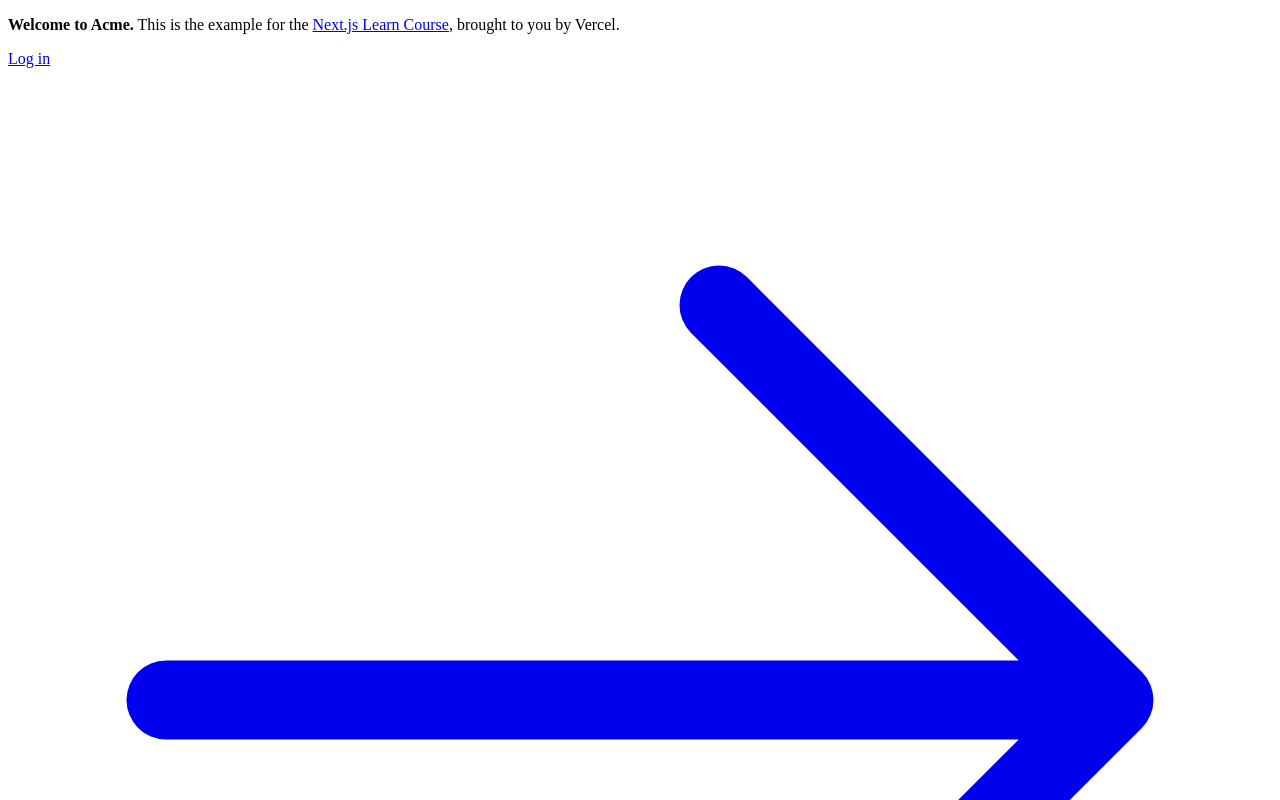
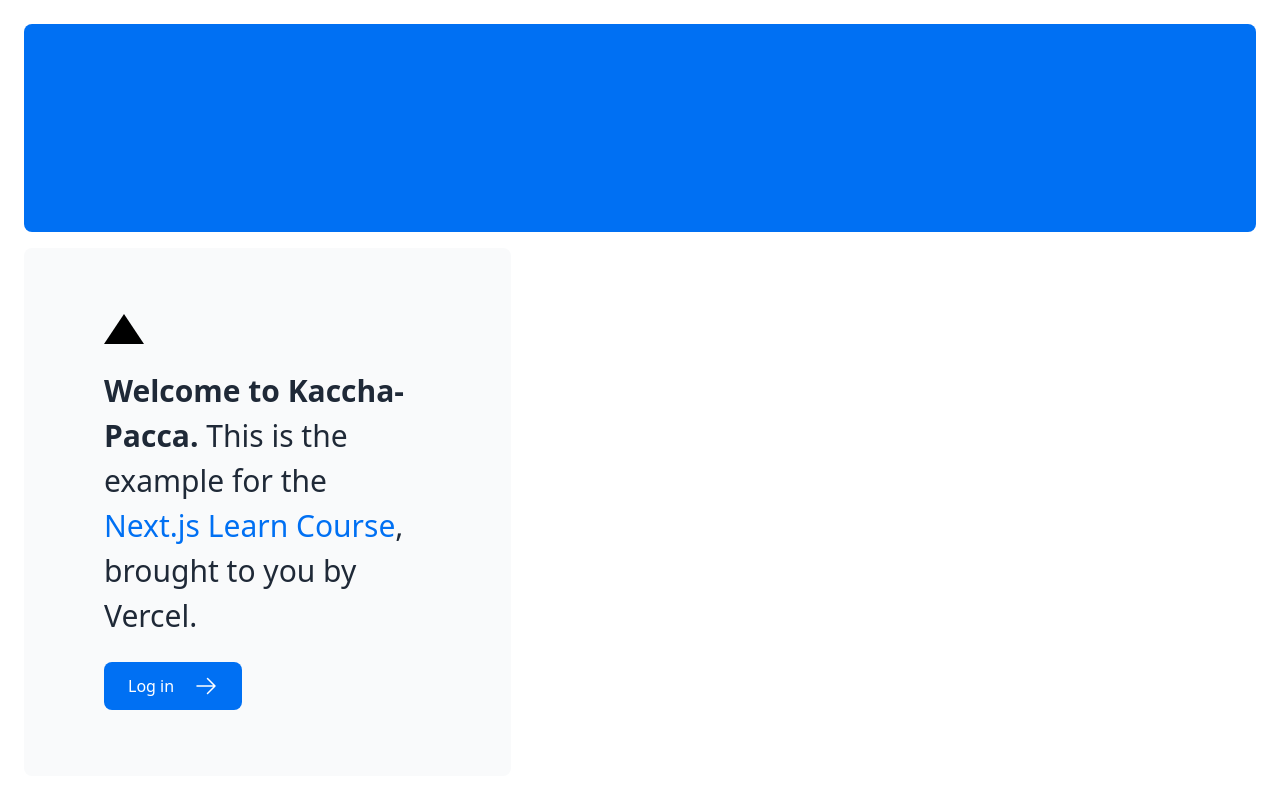
Before and after one commit to gauravbharat/next-kaccha-pacca-invoices, a Next.js app: page / in a window 1280 px wide. Shown: the top 800 px of the page. Built offline with nearby package versions, Linux system fonts and the light colour scheme.

Commit message:
import global css to layout starter file

```diff
--- a/app/layout.tsx
+++ b/app/layout.tsx
@@ -1,3 +1,5 @@
+import '@/app/ui/global.css';
+
 export default function RootLayout({
   children,
 }: {
--- a/app/page.tsx
+++ b/app/page.tsx
@@ -10,8 +10,10 @@
       </div>
       <div className="mt-4 flex grow flex-col gap-4 md:flex-row">
         <div className="flex flex-col justify-center gap-6 rounded-lg bg-gray-50 px-6 py-10 md:w-2/5 md:px-20">
+          <div className="h-0 w-0 border-b-[30px] border-l-[20px] border-r-[20px] border-b-black border-l-transparent border-r-transparent" />
           <p className={`text-xl text-gray-800 md:text-3xl md:leading-normal`}>
-            <strong>Welcome to Acme.</strong> This is the example for the{' '}
+            <strong>Welcome to Kaccha-Pacca.</strong> This is the example for
+            the{' '}
             <a href="https://nextjs.org/learn/" className="text-blue-500">
               Next.js Learn Course
             </a>
--- a/app/ui/acme-logo.tsx
+++ b/app/ui/acme-logo.tsx
@@ -7,7 +7,7 @@
       className={`${lusitana.className} flex flex-row items-center leading-none text-white`}
     >
       <GlobeAltIcon className="h-12 w-12 rotate-[15deg]" />
-      <p className="text-[44px]">Acme</p>
+      <p className="text-[44px]">Kaccha-Pacca</p>
     </div>
   );
 }
--- a/app/ui/invoices/status.tsx
+++ b/app/ui/invoices/status.tsx
@@ -4,6 +4,7 @@
 export default function InvoiceStatus({ status }: { status: string }) {
   return (
     <span
+      // Use clsx to conditionally apply class names, like ngClass in Angular
       className={clsx(
         'inline-flex items-center rounded-full px-2 py-1 text-xs',
         {
```
